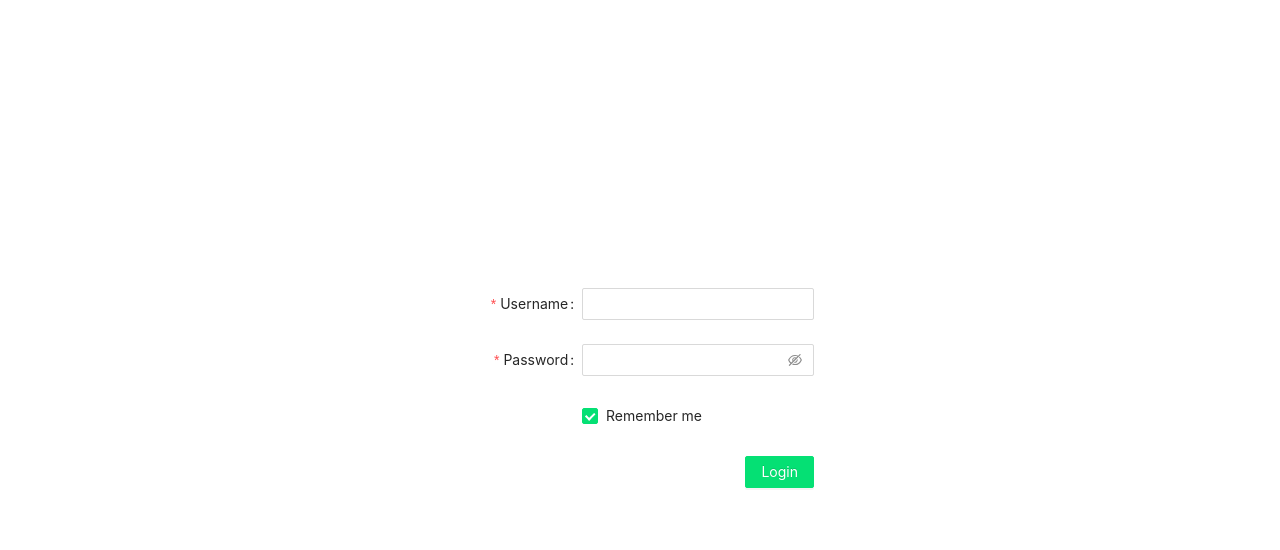
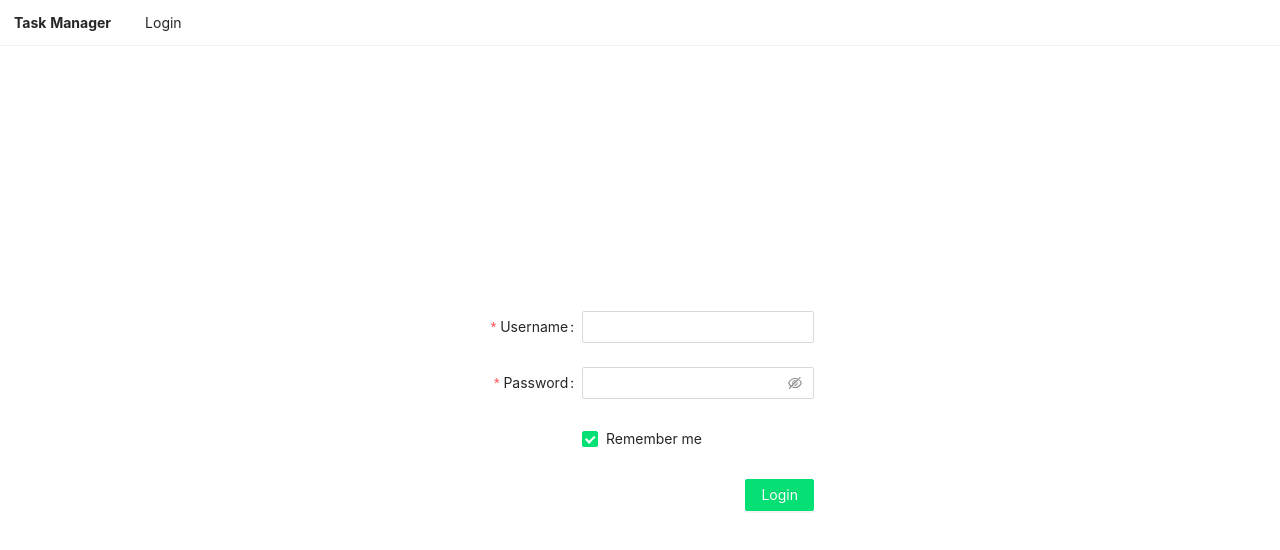
Before and after one commit to jeff-v-h/task-manager, a React app in the folder client/: page /login in a window 1280 px wide. Shown: the top 550 px of the page. Built offline with nearby package versions, Linux system fonts and the light colour scheme; no server answers.

Commit message:
add navbar for both login and logged out states

```diff
--- a/client/src/components/Layout.jsx
+++ b/client/src/components/Layout.jsx
@@ -1,8 +1,10 @@
 import * as React from "react";
 import style from "./layout.scss";
+import NavBar from "./common/NavBar";
 
 export default ({ children }) => (
-  <div className={style.body}>
-    <div className={style.mainContainer}>{children}</div>
-  </div>
+    <div className={style.body}>
+        <NavBar />
+        <div className={style.mainContainer}>{children}</div>
+    </div>
 );
--- /dev/null
+++ b/client/src/components/common/NavBar.jsx
@@ -0,0 +1,64 @@
+import React from "react";
+import { Menu } from "antd";
+import { connect } from "react-redux";
+import { withRouter, Link } from "react-router-dom";
+import { compose } from "redux";
+import { actionCreators } from "../../store/user/userActions";
+import cookiesService from '../../services/cookieService';
+import style from "./navbar.scss";
+
+const Item = Menu.Item;
+
+class NavBar extends React.Component {
+  state = {
+    current: "tasks",
+  };
+
+  handleClickAppMain = () => this.props.history.push('/')
+
+  handleClick = (e) => this.setState({ current: e.key });
+
+  logout = () => {
+    cookiesService.removeUserToken();
+    this.props.history.push('/login')
+  }
+
+  render() {
+        const { user } = this.props;
+        const isAuthenticated = user.isToken || cookiesService.getUserToken()
+        return (
+            <div className={style.navbar}>
+                <div className={style.navAppName} onClick={this.handleClickAppMain}>Task Manager</div>
+                <Menu
+                    onClick={this.handleClick}
+                    selectedKeys={[this.state.current]}
+                    mode="horizontal"
+                    className={style.navMenu}
+                >
+                    {isAuthenticated && (
+                        <Item key="tasks">
+                            <Link to="/tasks">Tasks</Link>
+                        </Item>
+                    )}
+                    {isAuthenticated ? (
+                        <Item key="logout" className={style.right} onClick={this.logout}>
+                            Logout
+                        </Item>
+                    ) : (
+                        <Item key="login" className={style.right}>
+                            <Link to="/login">Login</Link>
+                        </Item>
+                    )}
+                </Menu>
+            </div>
+        );
+  }
+}
+
+export default compose(
+    withRouter,
+    connect(
+      state => ({ user: state.user }),
+      actionCreators
+    )
+)(NavBar);
--- /dev/null
+++ b/client/src/components/common/navbar.scss
@@ -0,0 +1,21 @@
+.navbar {
+    width: 100%;
+    display: flex;
+}
+
+.navAppName {
+    border-bottom: 1px solid #f0f0f0;
+    display: flex;
+    align-items: center;
+    padding: 0 1em;
+    font-weight: bold;
+    cursor: pointer;
+}
+
+.navMenu {
+    flex-grow: 1;
+}
+
+.right {
+    float: right;
+}
--- a/client/src/components/layout.scss
+++ b/client/src/components/layout.scss
@@ -3,6 +3,7 @@
   min-height: 100vh;
   margin: 0 auto;
   display: flex;
+  flex-direction: column;
 }
 
 .mainContainer {
--- a/client/src/components/login/Login.jsx
+++ b/client/src/components/login/Login.jsx
@@ -1,7 +1,6 @@
-import * as React from "react";
+import React from "react";
 import { connect } from "react-redux";
-import { withRouter, Redirect } from "react-router-dom";
-import { compose } from "redux";
+import { Redirect } from "react-router-dom";
 import { actionCreators } from "../../store/user/userActions";
 import { Form, Input, Button, Checkbox } from 'antd';
 import style from "./login.scss";
@@ -81,10 +80,7 @@ class Login extends React.Component {
     }
 }
 
-export default compose(
-  withRouter,
-  connect(
+export default connect(
     state => ({ user: state.user }),
     actionCreators
-  )
 )(Login);
```
